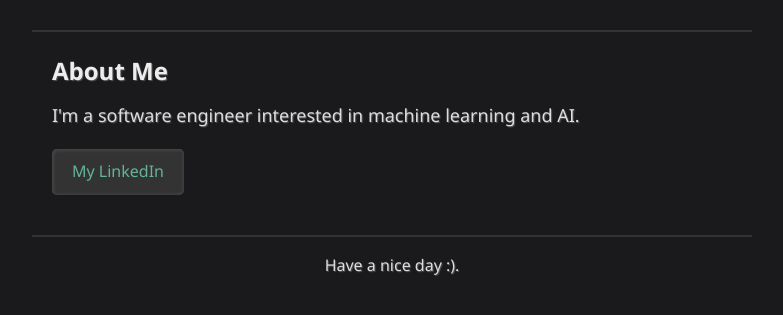
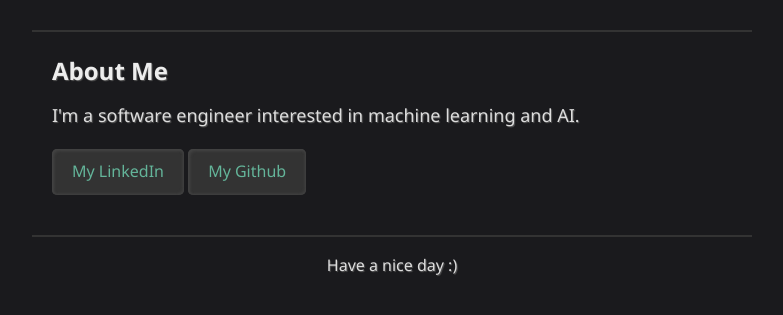
Before and after one commit to hhhezhang/hhhezhang.github.io, a plain HTML site: page index.html in a window 1280 px wide. Shown: the part 141-456 px from the top of the page, without its empty margins (248-1031 px from the left). Drawn offline with Linux system fonts and the light colour scheme.

Commit message:
Add github link.

```diff
--- a/index.html
+++ b/index.html
@@ -18,12 +18,16 @@
             <p>I'm a software engineer interested in machine learning and AI.</p>
             <!-- LinkedIn Badge or Link -->
             <div class="badge-base LI-profile-badge" data-locale="en_US" data-size="medium" data-theme="dark" data-type="VERTICAL" data-vanity="he-zhang-bb8a72a7" data-version="v1">
+            </div>
+            <p></p>
+            <div>
                 <a class="badge-base__link LI-simple-link" href="https://www.linkedin.com/in/he-zhang-bb8a72a7?trk=profile-badge">My LinkedIn</a>
-            </div>
+                <a href="https://github.com/hhhezhang">My Github</a>
+            <div>
         </section>
     </main>
     <footer>
-        <p>Have a nice day :).</p>
+        <p>Have a nice day :)</p>
     </footer>
 </body>
 </html>
```
